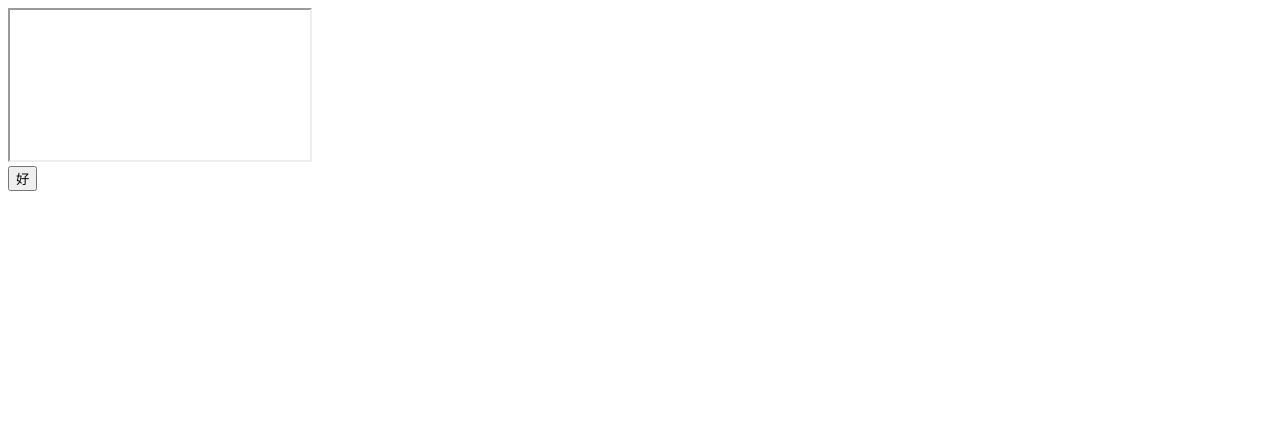
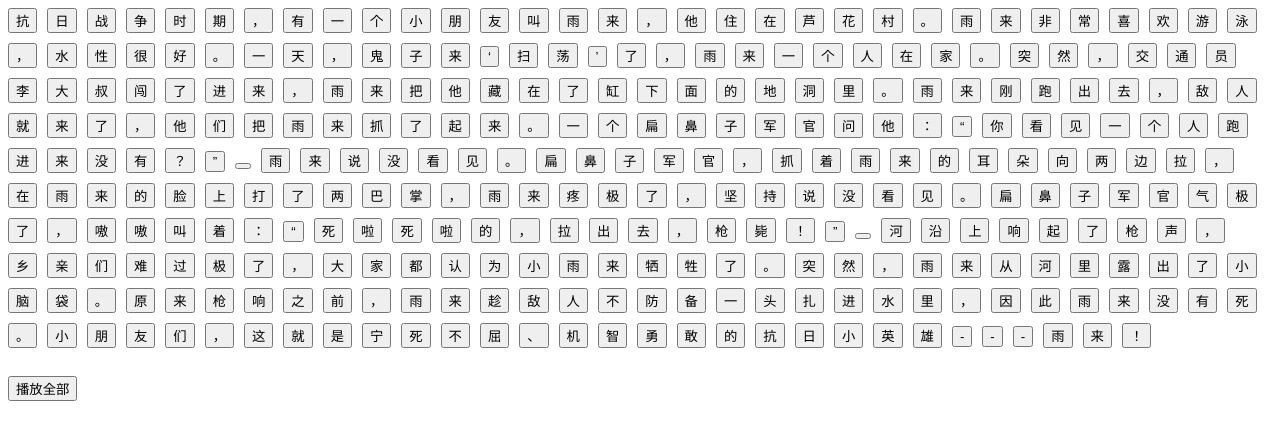
Before and after one commit to l0f5c7bf/l0f5c7bf.github.io, a plain HTML site: page index.html in a window 1280 px wide. Drawn offline with Linux system fonts and the light colour scheme.

Commit message:
Update index.html

```diff
--- a/index.html
+++ b/index.html
@@ -4,22 +4,53 @@
 	<meta charset="UTF-8">
 	<title>Document</title>
 	<script>
-			function play(){
-		var Ifr=document.getElementById('ifr')
+
+
+	var content='抗日战争时期，有一个小朋友叫雨来，他住在芦花村。雨来非常喜欢游泳，水性很好。一天，鬼子来‘扫荡’了，雨来一个人在家。突然，交通员李大叔闯了进来，雨来把他藏在了缸下面的地洞里。雨来刚跑出去，敌人就来了，他们把雨来抓了起来。一个扁鼻子军官问他：“你看见一个人跑进来没有？” 雨来说没看见。扁鼻子军官，抓着雨来的耳朵向两边拉，在雨来的脸上打了两巴掌，雨来疼极了，坚持说没看见。扁鼻子军官气极了，嗷嗷叫着：“死啦死啦的，拉出去，枪毙！” 河沿上响起了枪声，乡亲们难过极了，大家都认为小雨来牺牲了。突然，雨来从河里露出了小脑袋。原来枪响之前，雨来趁敌人不防备一头扎进水里，因此雨来没有死。小朋友们，这就是宁死不屈、机智勇敢的抗日小英雄---雨来！'
+	function play(text){
+		var Ifr=document.getElementById('audios')
 		var url='https://api.oick.cn/txt/apiz.php?text=@@@@@&spd=1'
+		Ifr.src=url.replace('@@@@@',text||content)+'&t='+new Date().getTime()
+   		Ifr.play()
+	}
 
-		console.log(url.replace('@@@@@','好的')+'&t='+new Date().getTime())
-		Ifr.src=url.replace('@@@@@','好的')+'&t='+new Date().getTime()
-
+	window.onload=function () {
+		var html=''
+		content.split('').forEach(v=>{
+			html+='<button>'
+			html+=v
+			html+='</button>'
+		})
+		document.getElementById('content').innerHTML=html
+		document.getElementById("content").addEventListener("click",function(e) {
+		if(e.target && e.target.nodeName.toUpperCase() == "BUTTON") {
+			play(e.target.innerHTML)
+		}
+		e.stopPropagation(); //阻止事件继续冒泡
+	});
 	}
 
 	</script>
+	<style>
+		button{
+			margin-right:10px;
+			margin-bottom: 10px;
+		}
+	</style>
 </head>
 <body>
- <iframe id="ifr" src=""></iframe>
+
+
+<audio autoplay="autopaly" id="audios">
+</audio>
+
 
  <div id="content">
- 	<button onclick="play()">好</button>
+ </div>
+
+	<br>
+ <div>
+ 	<button onclick="play()">播放全部</button>
  </div>
 
 </body>
```
